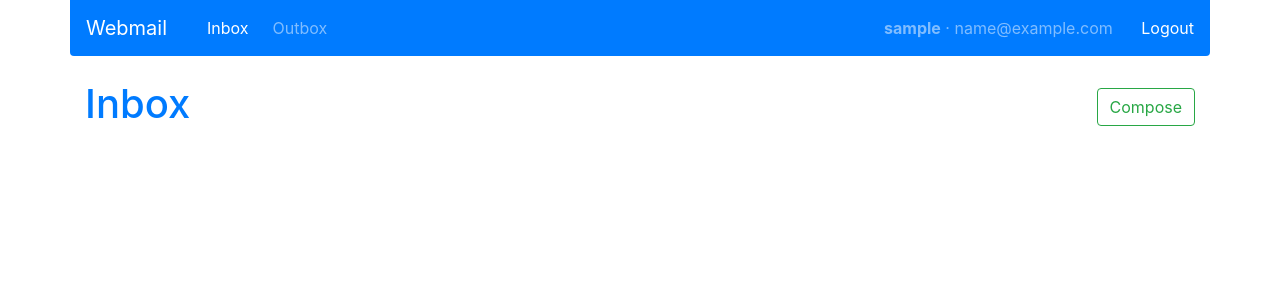
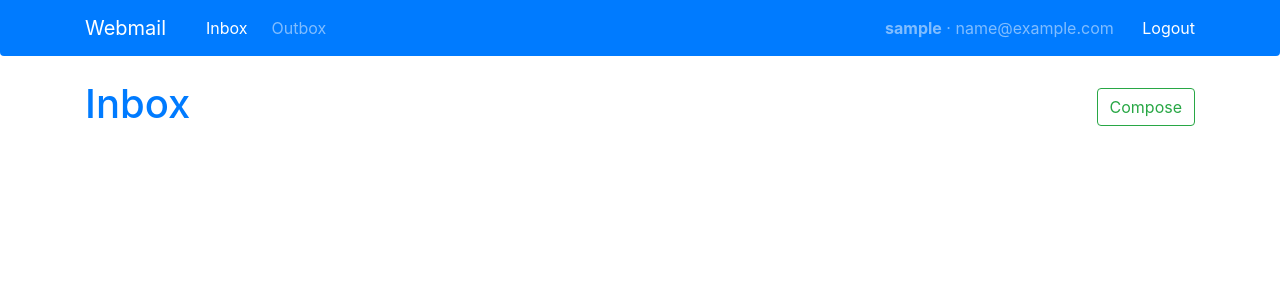
Before and after one commit to wcdbmv/CNC, a Django app: page /inbox/ in a window 1280 px wide. Shown: the top 300 px of the page. Run offline with Django 3.2, Linux system fonts and the light colour scheme; the visitor is signed in with stand-in values (Sample User, id 1); data that the repository does not hold is empty; some libraries are stand-ins or nearby versions.

Commit message:
Expand navbar

```diff
--- a/backend/templates/base.html
+++ b/backend/templates/base.html
@@ -27,8 +27,8 @@
 <body>
 
 {% if user.is_authenticated %}
-    <div class="container">
-        <nav class="row navbar navbar-expand-lg navbar-dark bg-primary rounded-bottom">
+    <nav class="navbar navbar-expand-lg navbar-dark bg-primary rounded-bottom">
+        <div class="container">
             <span class="navbar-brand">Webmail</span>
             <button class="navbar-toggler" type="button" data-toggle="collapse" data-target="#navbarText"
                     aria-controls="navbarText" aria-expanded="false" aria-label="Toggle navigation">
@@ -49,8 +49,8 @@
                     <a class="ml-4" href="{% url 'logout' %}">Logout</a>
                 </span>
             </div>
-        </nav>
-    </div>
+        </div>
+    </nav>
 {% endif %}
 
 <div class="container">
```
